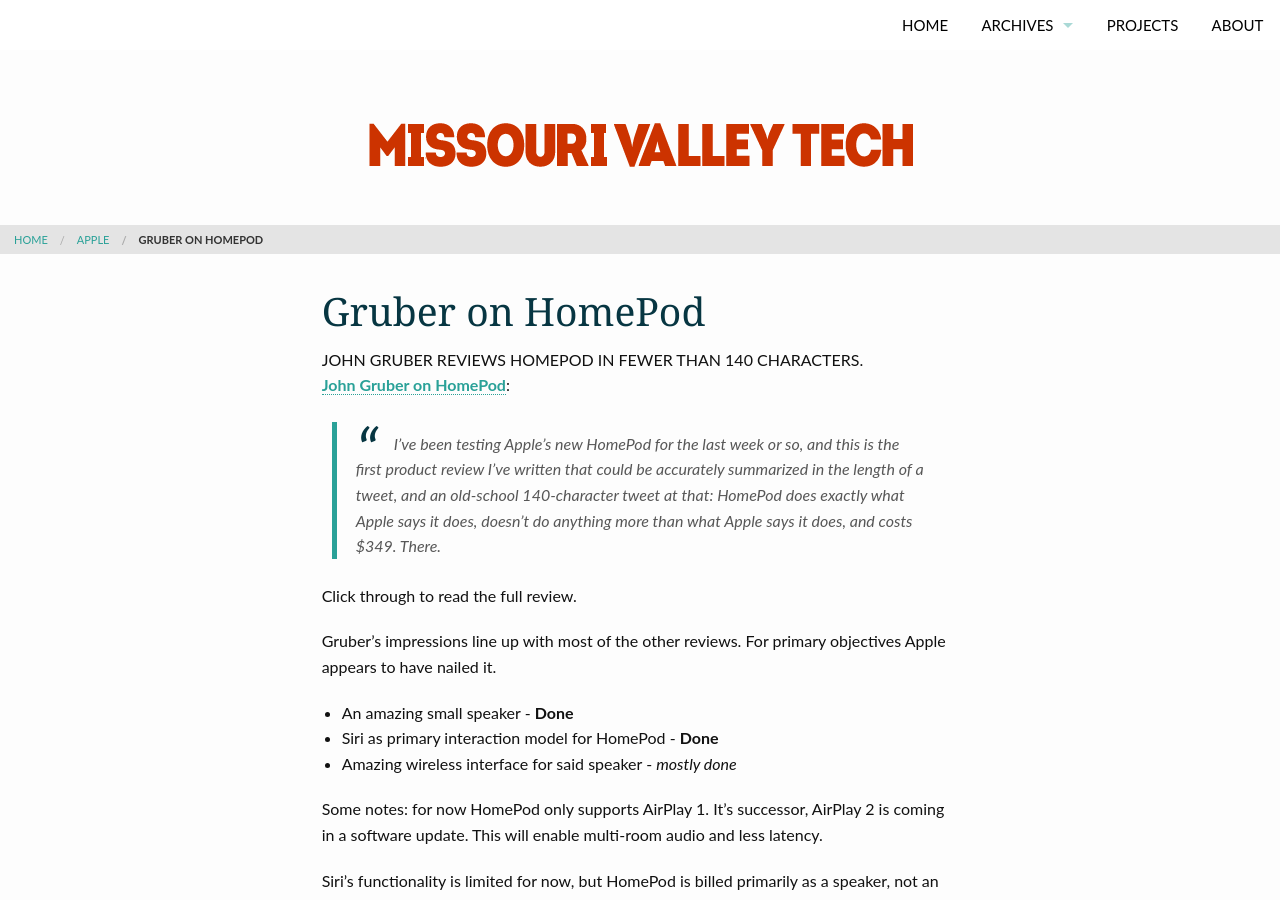
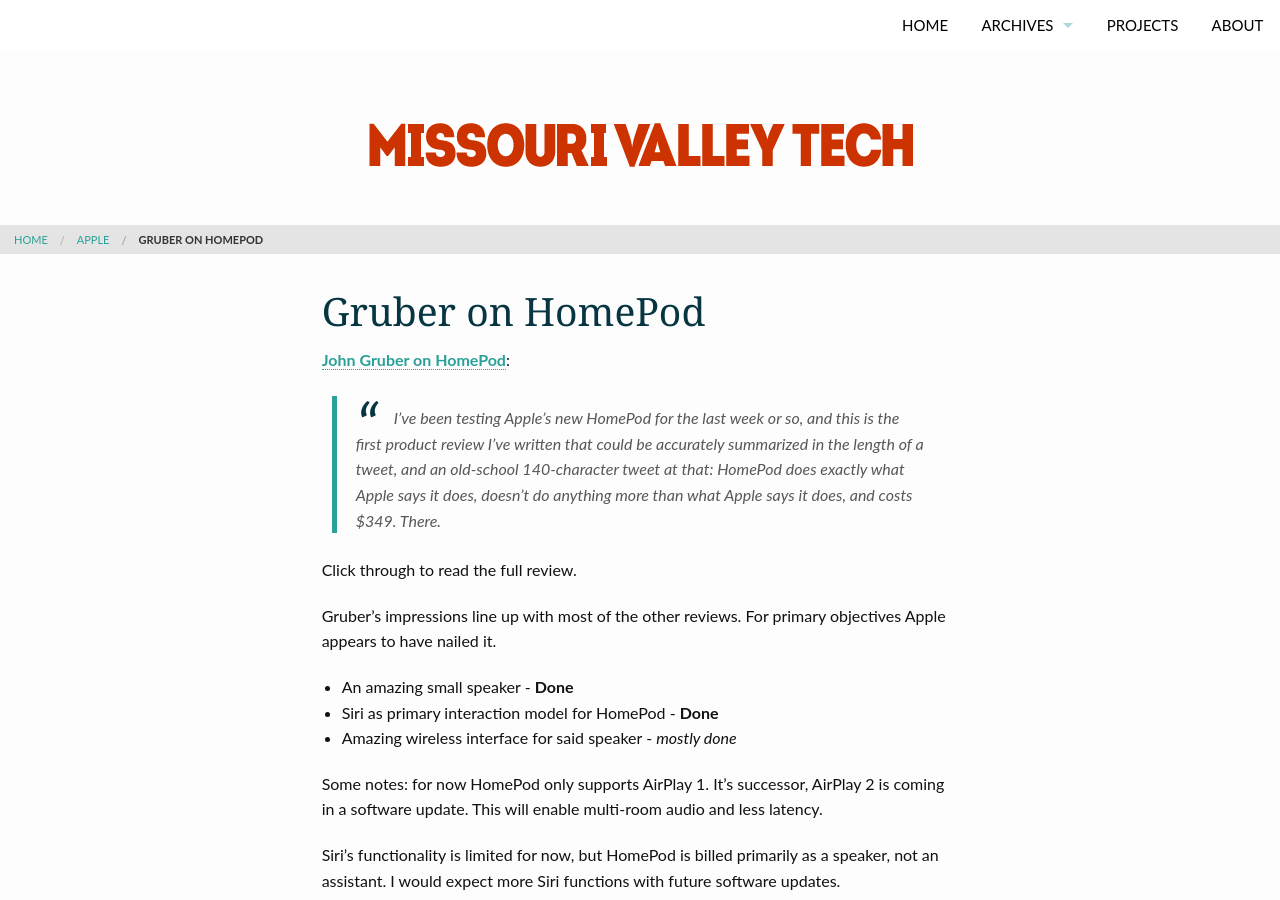
Before and after one commit to missourivalleytech/missourivalleytech.github.io, a Jekyll site: the page built from _posts/2018/2018-02-06-Gruber-On-HomePod.md, in a window 1280 px wide and 900 px high. Built offline with Jekyll 4.4.1, drawn with Linux system fonts in a browser that asks for light colours; nearby versions of some CDN libraries; comment, search, counter and statistics services are not loaded.

Commit message:
Updated teaser on HomePod

```diff
--- a/_posts/2018/2018-02-06-Gruber-On-HomePod.md
+++ b/_posts/2018/2018-02-06-Gruber-On-HomePod.md
@@ -1,8 +1,8 @@
 ---
 layout: page
 title: "Gruber on HomePod"
-subheadline: "John Gruber reviews HomePod in fewer than 140 characters."
-teaser: ""
+subheadline: ""
+teaser: "John Gruber reviews HomePod in fewer than 140 characters."
 author: Morgan
 categories:
   - apple
```
